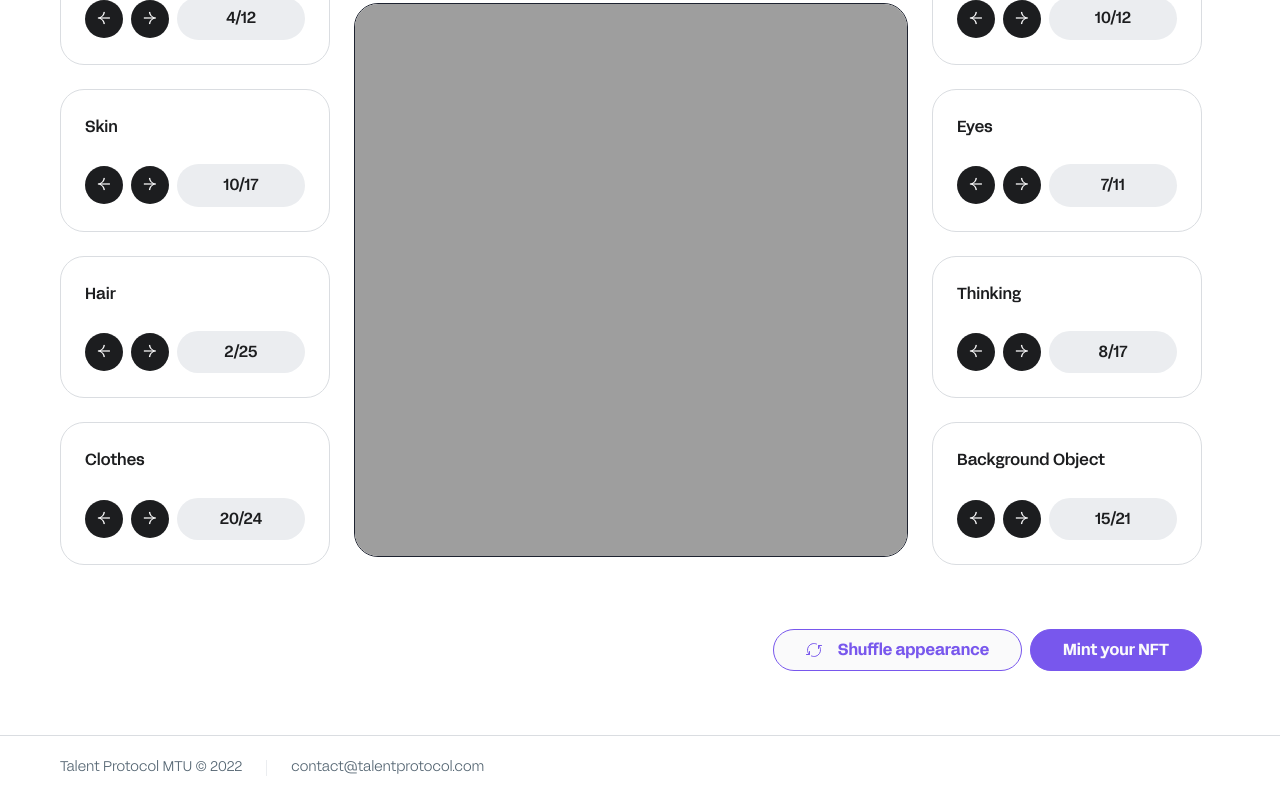
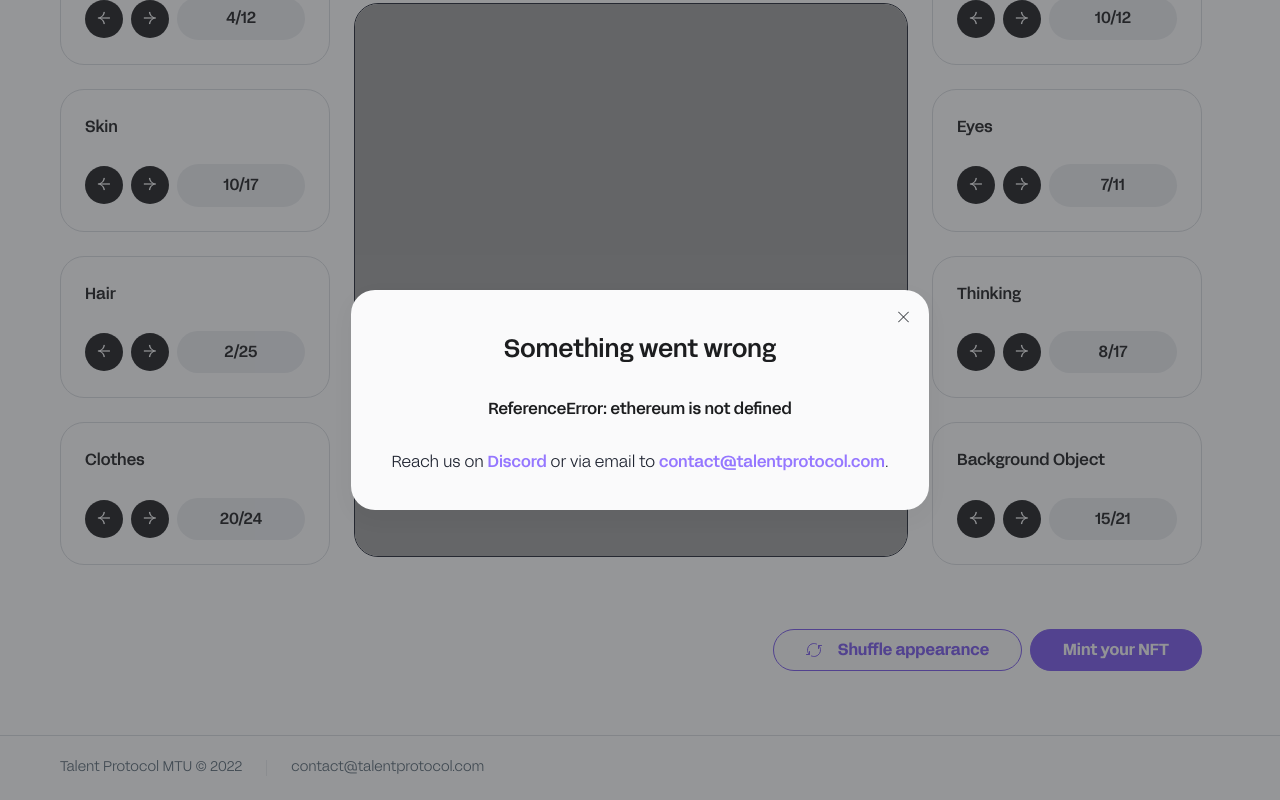
Before and after one commit to talentprotocol/talent-mates-page, a Next.js app: page /mint in a window 1280 px wide. Both pictures are taken after a click on the button "Mint your NFT". Shown: the part 224-1024 px from the top of the page. Built offline with nearby package versions, Linux system fonts and the light colour scheme.

Commit message:
error modal sync

```diff
--- /dev/null
+++ b/components/error-modal/assets/cross-svg.tsx
@@ -0,0 +1,22 @@
+export const CrossSVG = () => (
+	<svg
+		width="11"
+		height="12"
+		viewBox="0 0 11 12"
+		fill="none"
+		xmlns="http://www.w3.org/2000/svg"
+	>
+		<path
+			d="M0.5 11L10.5 1"
+			stroke="#1C2126"
+			strokeLinecap="round"
+			strokeLinejoin="round"
+		/>
+		<path
+			d="M0.5 1L10.5 11"
+			stroke="#1C2126"
+			strokeLinecap="round"
+			strokeLinejoin="round"
+		/>
+	</svg>
+);
--- /dev/null
+++ b/components/error-modal/index.tsx
@@ -0,0 +1,36 @@
+import { useEffect } from "react";
+import { Typography } from "shared-ui";
+import { CrossSVG } from "./assets/cross-svg";
+import { Container, InnerContainer, Footer, XArea } from "./styled";
+import { Props } from "./types";
+
+const ErrorModal = ({ isOpen, onCloseModal, errorText = "Standard error" }: Props) => {
+	useEffect(() => {
+		if (typeof window !== "undefined" && isOpen)
+			document.body.style.overflow = 'hidden';
+		return () => {
+			document.body.style.overflow = 'auto';
+		}
+	}, [isOpen]);
+	return isOpen ? (
+		<Container
+			onClick={onCloseModal}
+			className="animate__animated animate__fadeIn"
+		>
+			<InnerContainer onClick={(e) => e.stopPropagation()}>
+				<XArea onClick={onCloseModal}>
+					<CrossSVG />
+				</XArea>
+				<Typography type="h3" text="Something went wrong"/>
+				<Typography type="body2" text={errorText}/>
+				<Footer>
+					Reach us on <a target="_blank" href="https://discord.gg/talentprotocol">Discord</a> or via email to <a href="mailto:contact@talentprotocol.com">contact@talentprotocol.com</a>.
+				</Footer>
+			</InnerContainer>
+		</Container>
+	) : (
+		<></>
+	);
+};
+
+export default ErrorModal;
--- /dev/null
+++ b/components/error-modal/styled.ts
@@ -0,0 +1,49 @@
+import styled from "styled-components";
+import { COLORS, fontNormal } from "shared-ui";
+
+export const Container = styled.div`
+	position: fixed;
+	width: 100%;
+	height: 100%;
+	background: ${COLORS.LIGHTER_BLACK}80;
+	z-index: 1;
+	display: flex;
+	align-items: center;
+	justify-content: center;
+	--animate-duration: 400ms;
+`;
+
+export const InnerContainer = styled.section`
+	position: relative;
+	min-width: 500px;
+	max-width: 760px;
+	display: flex;
+	flex-direction: column;
+	justify-content: center;
+	align-items: center;
+	padding: 44px 40px 40px;
+	gap: 32px;
+	background: ${COLORS.WHITE};
+	box-shadow: 0px 8px 24px rgba(0, 0, 0, 0.04);
+	border-radius: 24px;
+	text-align: center;
+`;
+
+export const XArea = styled.div`
+	position: absolute;
+	right: 20px;
+	top: 20px;
+	cursor: pointer;
+`;
+
+export const Footer = styled.p`
+	${fontNormal}
+	color: ${COLORS.DARK_BLUE};
+	font-weight: 300;
+
+	a {
+		font-weight: 500;
+		color: ${COLORS.LIGHTER_PURPLE};
+		text-decoration: none;
+	}
+`;
--- /dev/null
+++ b/components/error-modal/types.ts
@@ -0,0 +1,7 @@
+import { ReactEventHandler } from "react";
+
+export interface Props {
+	isOpen: boolean;
+	onCloseModal: ReactEventHandler;
+	errorText: string;
+}
--- /dev/null
+++ b/components/error-modal/use-modal-state/index.ts
@@ -0,0 +1,21 @@
+import { useCallback, useState } from "react";
+
+export const useErrorModalState = () => {
+	const [isOpen, setIsOpen] = useState(false);
+	const [errorMessage, setErrorMessage] = useState("");
+	const open = useCallback((message?: string) => {
+		setIsOpen(true);
+		console.log(message);
+		if (typeof message === "string")
+			setErrorMessage(message);
+	}, []);
+	const close = useCallback(() => {
+		setIsOpen(false);
+	}, []);
+	return {
+		isOpen,
+		open,
+		close,
+		errorMessage
+	};
+};
--- a/components/modal/index.tsx
+++ b/components/modal/index.tsx
@@ -1,7 +1,15 @@
+import { useEffect } from "react";
 import { Container } from "./styled";
 import { Props } from "./types";
 
 const Modal = ({ isOpen, onCloseModal, children }: Props) => {
+	useEffect(() => {
+		if (typeof window !== "undefined" && isOpen)
+			document.body.style.overflow = 'hidden';
+		return () => {
+			document.body.style.overflow = 'auto';
+		}
+	}, [isOpen]);
 	return isOpen ? (
 		<Container
 			onClick={onCloseModal}
--- a/components/modal/styled.ts
+++ b/components/modal/styled.ts
@@ -2,7 +2,7 @@ import styled from "styled-components";
 import { COLORS } from "shared-ui";
 
 export const Container = styled.div`
-	position: absolute;
+	position: fixed;
 	width: 100%;
 	height: 100%;
 	background: ${COLORS.LIGHTER_BLACK}80;
--- a/components/nft-picker/error-codes.ts
+++ b/components/nft-picker/error-codes.ts
@@ -3,3 +3,9 @@ export const MINT_ERROR_CODES = {
 	ACCOUNT_IN_BLACKLIST: "ACCOUNT_IN_BLACKLIST",
 	USER_ALREADY_OWNS_NFT: "USER_ALREADY_OWNS_NFT"
 };
+
+export const MINT_ERROR_CODES_TO_MESSAGES = {
+	COMBINATION_TAKEN: "COMBINATION_TAKEN",
+	ACCOUNT_IN_BLACKLIST: "ACCOUNT_IN_BLACKLIST",
+	USER_ALREADY_OWNS_NFT: "USER_ALREADY_OWNS_NFT"
+}
--- a/components/nft-picker/hooks/use-trait/index.ts
+++ b/components/nft-picker/hooks/use-trait/index.ts
@@ -69,7 +69,6 @@ export const useTrait = ({ name, gender, maxElements, description }: Props) => {
 	);
 
 	const shuffle = useCallback(() => {
-		console.log("here")
 		const newSelection = Math.floor(Math.random() * (maxElements[gender] + 1)
 		// @ts-ignore(
 		+ (MANDATORY_PROPERTIES_LIST[name] ? 1 : 0));
--- a/components/nft-picker/index.tsx
+++ b/components/nft-picker/index.tsx
@@ -21,13 +21,13 @@ import { Trait } from "./trait";
 import { ShuffleButton } from "./suffle-button";
 import { Props } from "./types";
 import { ethers } from "ethers";
-import { MINT_ERROR_CODES } from "./error-codes";
+import { MINT_ERROR_CODES, MINT_ERROR_CODES_TO_MESSAGES } from "./error-codes";
 import { createNFT } from "api-client";
 
 const AUTH_SIGNED_MESSAGE = "I'm signing this message";
 const CANVAS_SIDE = 552;
 
-export const NFTPicker = ({ openModal, setImageSource }: Props) => {
+export const NFTPicker = ({ openModal, setImageSource, openErrorModal }: Props) => {
 	const canvasRef = useRef<HTMLCanvasElement>(null);
 	const [gender, setGender] = useState<"male" | "female">("male");
 	const [generatingImage, setGeneratingImage] = useState(true);
@@ -162,10 +162,11 @@ export const NFTPicker = ({ openModal, setImageSource }: Props) => {
 			} catch (err) {
 				// @ts-ignore
 				if (MINT_ERROR_CODES[err]) {
-					alert(err);
+					// @ts-ignore
+					openErrorModal(MINT_ERROR_CODES_TO_MESSAGES[err]);
 				} else {
-					console.error(err);
-					alert("UNKNOWN ERROR - CHECK CONSOLE");
+					// @ts-ignore
+					openErrorModal(err.toString());
 				}
 			}
 		},
--- a/components/nft-picker/types.ts
+++ b/components/nft-picker/types.ts
@@ -3,6 +3,7 @@ import { ReactEventHandler } from "react";
 export interface Props {
 	openModal: ReactEventHandler;
 	setImageSource: Function;
+	openErrorModal: ReactEventHandler;
 }
 
 export interface SpinnerAreaProps {
--- a/pages/mint.tsx
+++ b/pages/mint.tsx
@@ -7,6 +7,7 @@ import { Footer } from "components/footer";
 import Modal from "components/modal";
 import { CongratulationsBuddyDialog } from "components/dialogs/congratulations-buddy";
 import { useModalState } from "components/modal/use-modal-state";
+import { useErrorModalState } from "components/error-modal/use-modal-state";
 import {
 	ButtonIcon,
 	Header,
@@ -15,6 +16,7 @@ import {
 	TitleArea,
 } from "components/nft-picker/styled";
 import { Typography } from "shared-ui";
+import ErrorModal from "components/error-modal";
 // import { NFTAlreadyTakenDialog } from "components/dialogs/nft-already-taken";
 
 const Home: NextPage = () => {
@@ -22,6 +24,7 @@ const Home: NextPage = () => {
 		"https://upload.wikimedia.org/wikipedia/en/archive/b/b1/20210811082420%21Portrait_placeholder.png"
 	);
 	const modalState = useModalState();
+	const errorModalState = useErrorModalState();
 	return (
 		<>
 			<Head>
@@ -38,6 +41,7 @@ const Home: NextPage = () => {
 					imageSource={imageSource}
 				/>
 			</Modal>
+			<ErrorModal isOpen={errorModalState.isOpen} onCloseModal={errorModalState.close} errorText={errorModalState.errorMessage}></ErrorModal>
 			<Header>
 				<InnerHeaderContainer>
 					<StyledHeaderButton
@@ -60,6 +64,8 @@ const Home: NextPage = () => {
 			<Body>
 				<NFTPicker
 					openModal={modalState.open}
+					// @ts-ignore
+					openErrorModal={errorModalState.open}
 					setImageSource={setImageSource}
 				/>
 			</Body>
```
